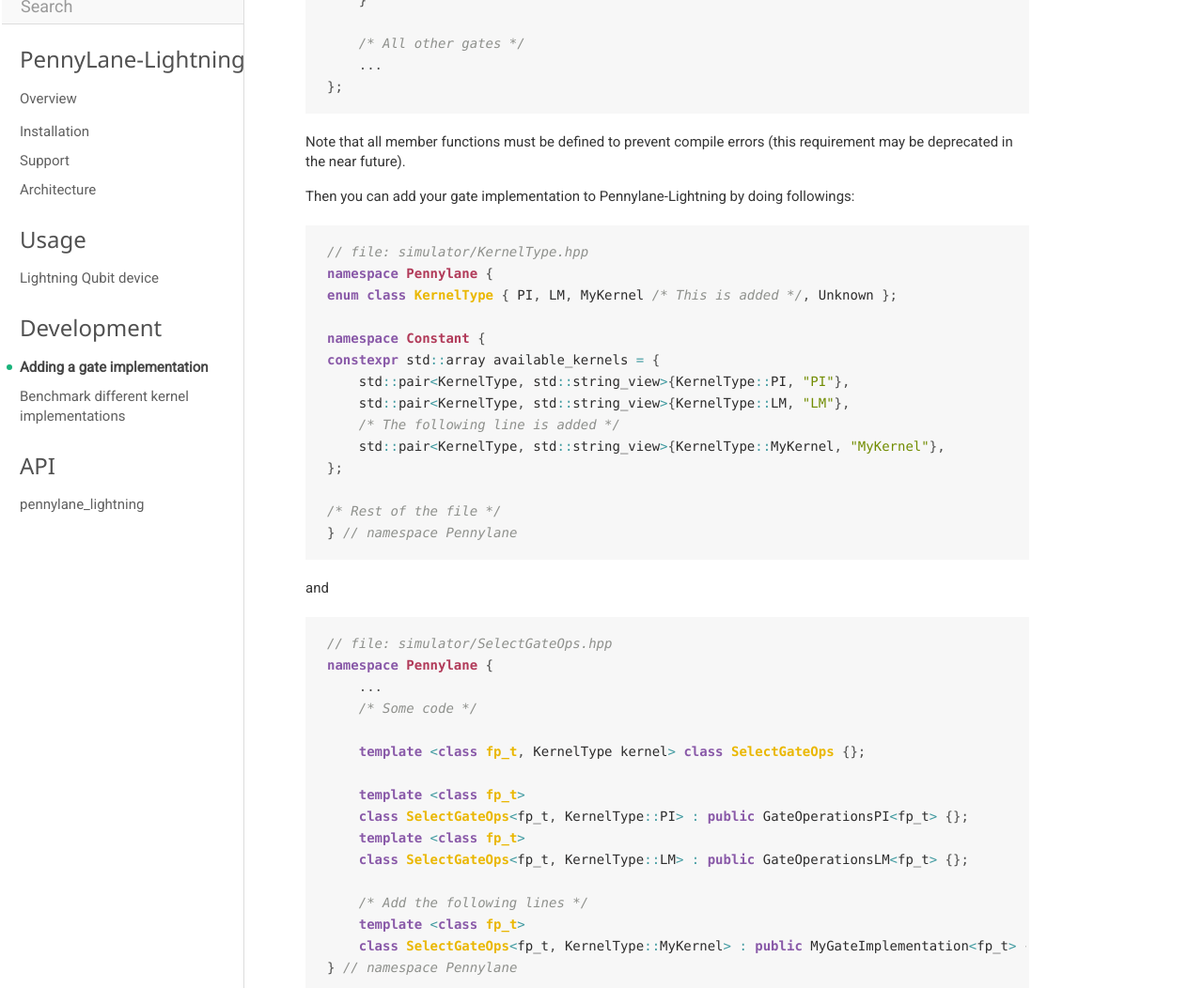
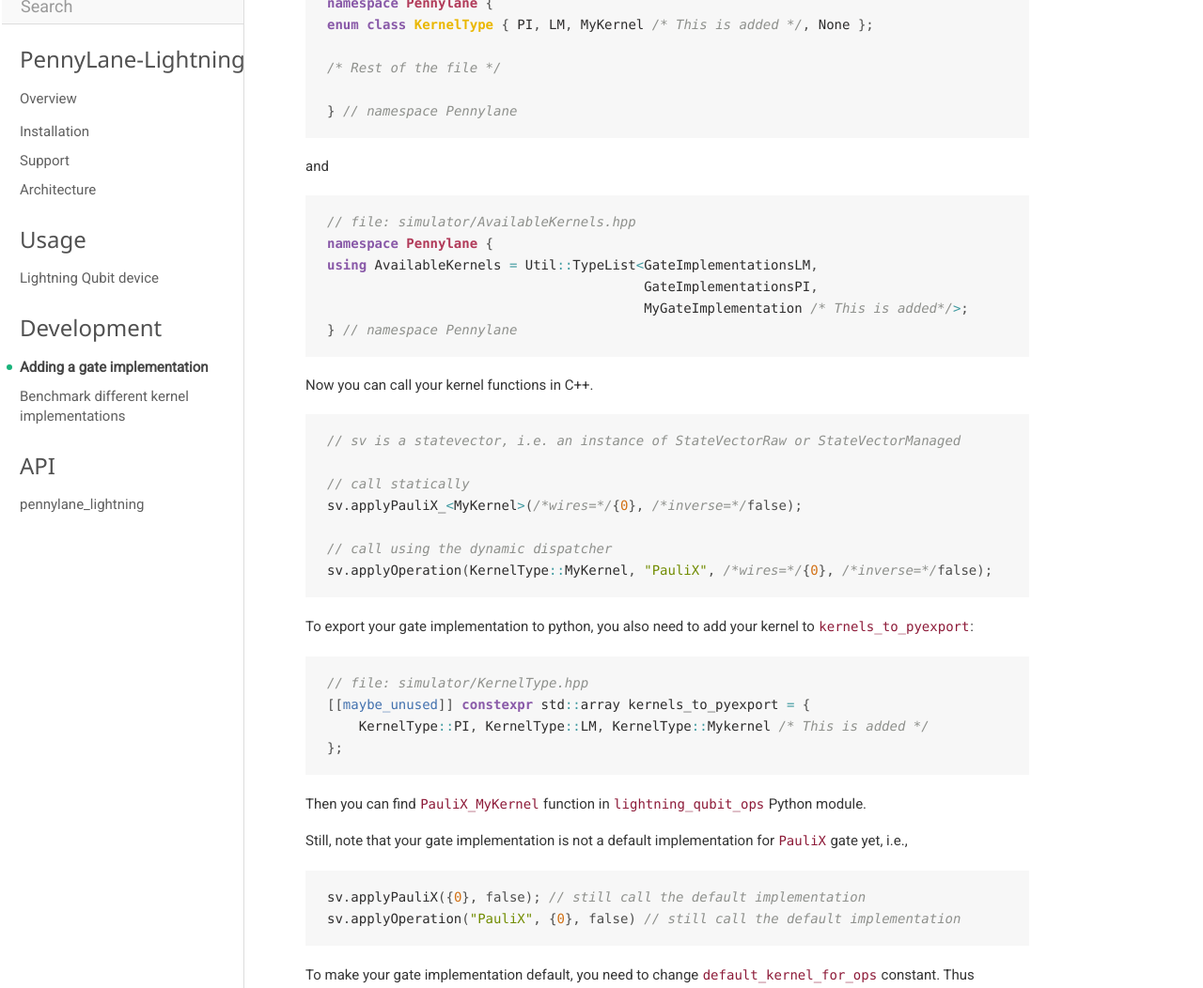
Before and after one commit to PennyLaneAI/pennylane-lightning, a Sphinx documentation site: the page built from doc/add_kernel.rst, in a window 1280 px wide and 1400 px high, scrolled down 645 px. Shown: the part 348-1400 px from the top of the window at 94% size. Built offline with Sphinx 7.4.7, drawn with Linux system fonts in a browser that asks for light colours; nearby versions of some CDN libraries; pages that are not in the unit, such as notebooks, are missing from menus; some of the changed text lies outside the part shown.

Commit message:
Updated document

```diff
--- a/doc/add_kernel.rst
+++ b/doc/add_kernel.rst
@@ -17,59 +17,31 @@
             /* Write your implementation */
             ...
         }
-
-        static void applyPauliY(std::complex<PrecisionT>* data,
-                                size_t num_qubits,
-                                const std::vector<size_t>& wires,
-                                [[maybe_unused]] bool inverse) {
-            PL_ABORT("MyGateImplementation::applyPauliY is not implemented");
-        }
-
-        /* All other gates */
-        ...
     };
 
-Note that all member functions must be defined to prevent compile errors (this requirement may be deprecated in the near future).
-
-Then you can add your gate implementation to Pennylane-Lightning by doing followings:
+Then you can add your gate implementation to Pennylane-Lightning. This can be done my modifying two files as:
 
 .. code-block:: cpp
 
     // file: simulator/KernelType.hpp
     namespace Pennylane {
-    enum class KernelType { PI, LM, MyKernel /* This is added */, Unknown };
-
-    namespace Constant {
-    constexpr std::array available_kernels = {
-        std::pair<KernelType, std::string_view>{KernelType::PI, "PI"},
-        std::pair<KernelType, std::string_view>{KernelType::LM, "LM"},
-        /* The following line is added */
-        std::pair<KernelType, std::string_view>{KernelType::MyKernel, "MyKernel"},
-    };
+    enum class KernelType { PI, LM, MyKernel /* This is added */, None };
 
     /* Rest of the file */
+
     } // namespace Pennylane
 
 and
 
 .. code-block:: cpp
 
-    // file: simulator/SelectGateOps.hpp
+    // file: simulator/AvailableKernels.hpp
     namespace Pennylane {
-        ...
-        /* Some code */
+    using AvailableKernels = Util::TypeList<GateImplementationsLM,
+                                            GateImplementationsPI,
+                                            MyGateImplementation /* This is added*/>;
+    } // namespace Pennylane
 
-        template <class fp_t, KernelType kernel> class SelectGateOps {};
-
-        template <class fp_t>
-        class SelectGateOps<fp_t, KernelType::PI> : public GateOperationsPI<fp_t> {};
-        template <class fp_t>
-        class SelectGateOps<fp_t, KernelType::LM> : public GateOperationsLM<fp_t> {};
-
-        /* Add the following lines */
-        template <class fp_t>
-        class SelectGateOps<fp_t, KernelType::MyKernel> : public MyGateImplementation<fp_t> {};
-    } // namespace Pennylane
 
 
 Now you can call your kernel functions in C++.
@@ -106,10 +78,8 @@
 
 .. code-block:: cpp
 
-    // file: simulator/SelectGateOps.hpp
-    constexpr std::array<std::pair<GateOperations, KernelType>,
-                     static_cast<int>(GateOperations::END)>
-    default_kernel_for_ops = {
+    // file: simulator/Constant.hpp
+    constexpr std::array default_kernel_for_gates = {
         std::pair{GateOperations::PauliX, KernelType::LM},
         std::pair{GateOperations::PauliY, KernelType::LM},
         ...
@@ -119,9 +89,7 @@
 
 .. code-block:: cpp
 
-    constexpr std::array<std::pair<GateOperations, KernelType>,
-                     static_cast<int>(GateOperations::END)>
-    default_kernel_for_ops = {
+    constexpr std::array default_kernel_for_gates = {
         std::pair{GateOperations::PauliX, KernelType::MyKernel},
         std::pair{GateOperations::PauliY, KernelType::LM},
         ...
```
